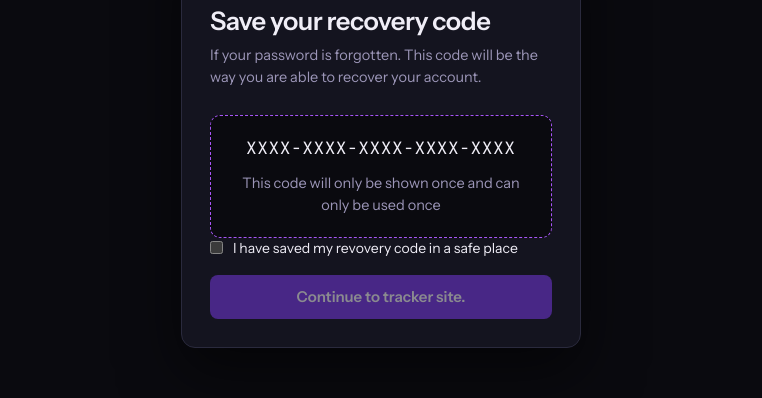
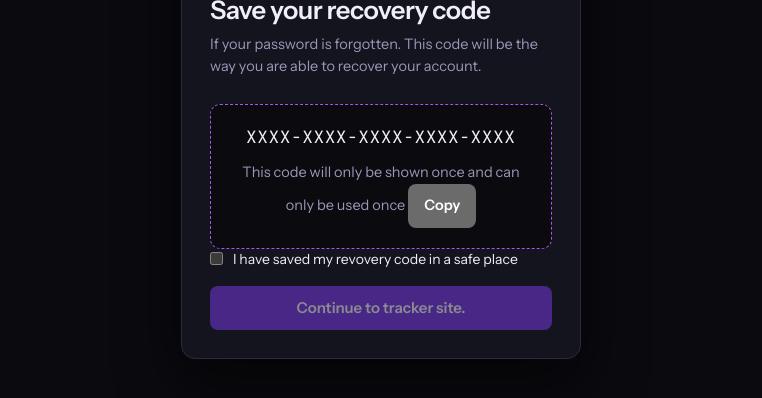
Before and after one commit to Aidan4715/Internship-Tracker, a plain HTML site: page site/first_page/signup_page/signup.html in a window 1280 px wide. Shown: the part 262-660 px from the top of the page, without its empty margins (259-1021 px from the left). Drawn offline with Linux system fonts and the light colour scheme.

Commit message:
added a copy button in order to help users copy the recovery code easier

```diff
--- a/site/first_page/signup_page/signup.html
+++ b/site/first_page/signup_page/signup.html
@@ -109,6 +109,9 @@
                             <span>
                                 This code will only be shown once and can only be used once
                             </span>
+                            <button class="btn btn-quiet" id="copy-code" type="button">
+                                Copy
+                            </button>
                         </div>
                     </div>
 
```
